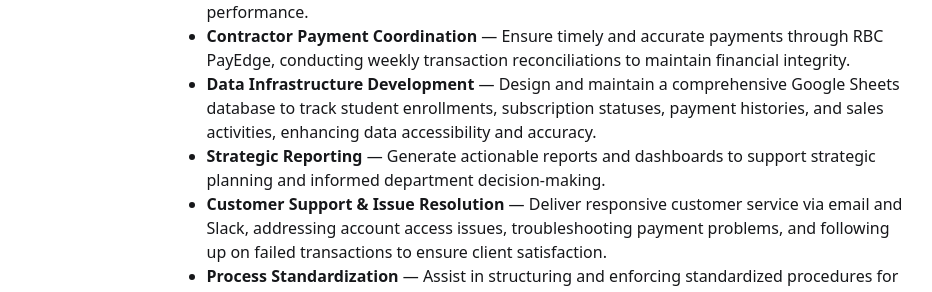
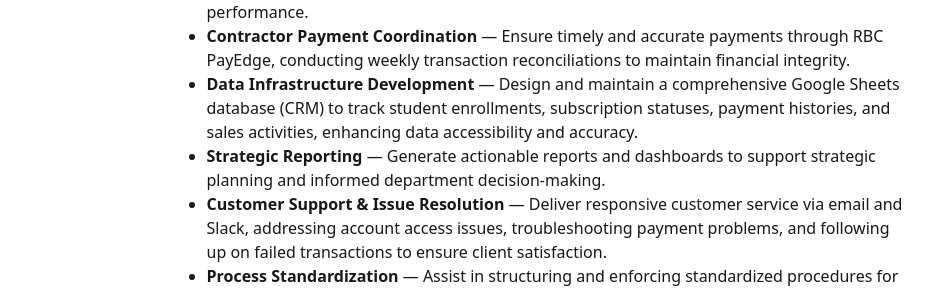
Before and after one commit to casagou/joa, a Jekyll site: the page built from index.md, in a window 1280 px wide and 900 px high, scrolled down 537 px. Shown: the part 187-479 px from the top of the window, without its empty margins (185-1117 px from the left). Built offline with Jekyll 4.4.1, drawn with Linux system fonts in a browser that asks for light colours.

Commit message:
Update index.md

```diff
--- a/index.md
+++ b/index.md
@@ -19,7 +19,7 @@ Mechanical and aerospace engineer with 12+ years of experience in complex engine
 - **Financial Operations Management** — Oversee daily financial workflows, including invoicing for over 100 clients, processing payments for 10–20 contractors, and managing student account activities using platforms such as Kajabi, Stripe, Dubsado, and PayPal.
 - **Team Leadership** — Lead a cross-functional administrative team of 4–6 members, including tech support, media support, and moderators. Collaborate closely with the CEO to streamline workflows, enhance reporting processes, and improve overall organizational performance.
 - **Contractor Payment Coordination** — Ensure timely and accurate payments through RBC PayEdge, conducting weekly transaction reconciliations to maintain financial integrity.
-- **Data Infrastructure Development** — Design and maintain a comprehensive Google Sheets database to track student enrollments, subscription statuses, payment histories, and sales activities, enhancing data accessibility and accuracy.
+- **Data Infrastructure Development** — Design and maintain a comprehensive Google Sheets database (CRM) to track student enrollments, subscription statuses, payment histories, and sales activities, enhancing data accessibility and accuracy.
 - **Strategic Reporting** — Generate actionable reports and dashboards to support strategic planning and informed department decision-making.
 - **Customer Support & Issue Resolution** — Deliver responsive customer service via email and Slack, addressing account access issues, troubleshooting payment problems, and following up on failed transactions to ensure client satisfaction.
 - **Process Standardization** — Assist in structuring and enforcing standardized procedures for contracts, payments, and data integrity, promoting consistency and compliance across the organization.
```
